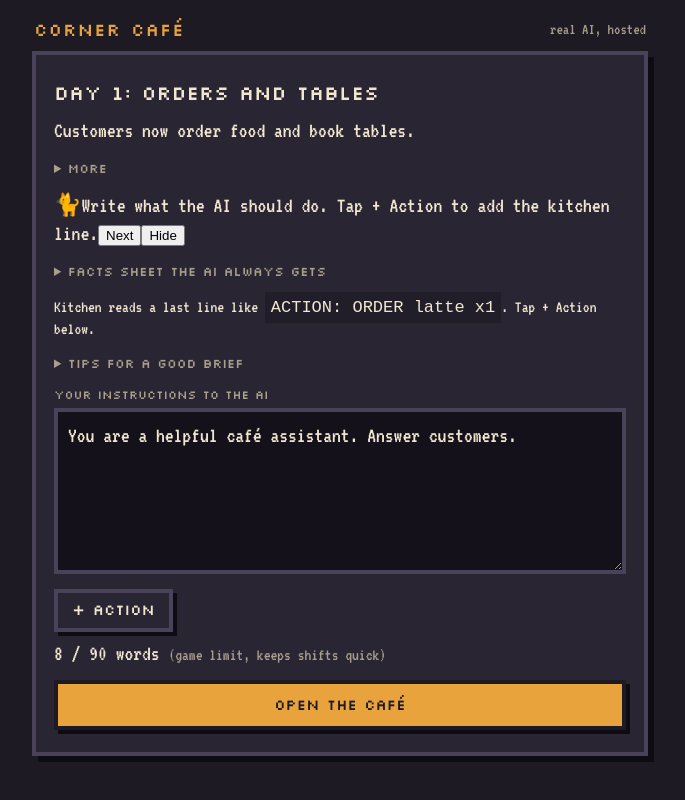
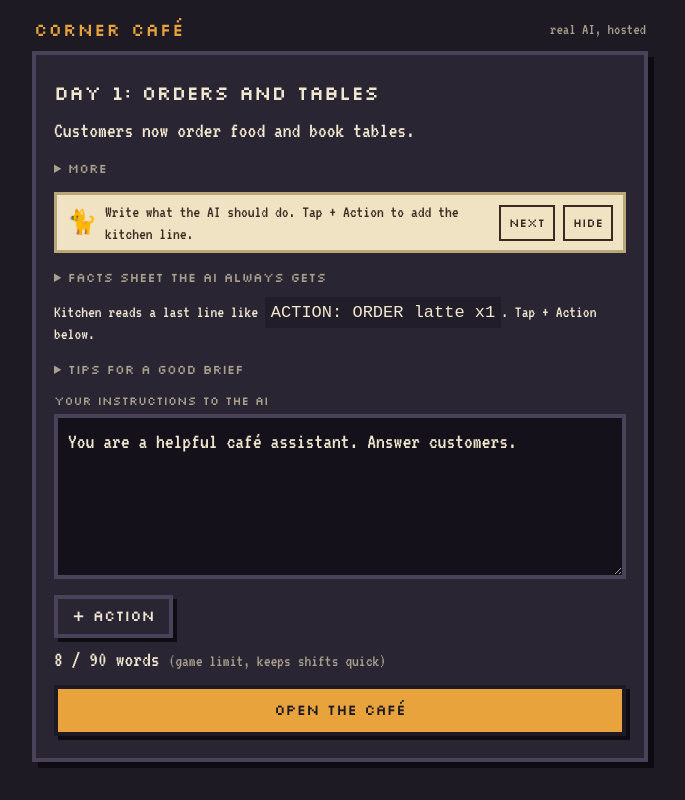
Before and after one commit to a-clumsyman/inference-explainer, a React (Vite) app in the folder cafe/: page / in a window 1280 px wide. Both pictures are taken after a click on the button "Start". Shown: the whole page, without its empty margins (300-985 px from the left). Built offline with nearby package versions, Linux system fonts and the light colour scheme.

Commit message:
Add new styles for biscuit and warning elements

```diff
--- a/cafe/src/style.css
+++ b/cafe/src/style.css
@@ -70,3 +70,9 @@ textarea:focus{outline:none;border-color:var(--acc)}
 .fields select,.fields input{font:inherit;font-size:16px;background:#14111a;color:var(--ink);border:3px solid var(--line);padding:6px;min-height:40px}
 .adder-row{display:flex;flex-wrap:wrap;gap:8px}.adder-row .btn{width:auto;flex:1 1 140px;margin:6px 0}
 .fold{margin:10px 0}.fold summary{cursor:pointer;font-family:'Silkscreen',monospace;font-size:13px;color:var(--dim);padding:6px 0}.hint.plain{margin:6px 0}.tip{font-size:17px;color:var(--ink);margin:10px 0}
+
+.biscuit{display:flex;align-items:center;gap:8px;flex-wrap:wrap;background:#efe3c3;color:#3a2a22;border:3px solid #b9a77a;padding:6px 10px;margin:10px 0}
+.biscuit .cat{font-size:24px}.biscuit .say{flex:1 1 180px;font-size:17px}.biscuit .say.dim{opacity:.7}
+.mini{font-family:'Silkscreen',monospace;font-size:12px;background:transparent;border:2px solid #3a2a22;color:#3a2a22;padding:6px 8px;min-height:36px;cursor:pointer}
+.over{border:4px solid var(--no);background:#2a1519;padding:10px 12px;margin:10px 0}.over p{margin:6px 0}.over .btn{margin:6px 0 2px}
+.warnline{border-left:6px solid var(--acc);padding:4px 10px;font-size:17px}
```
